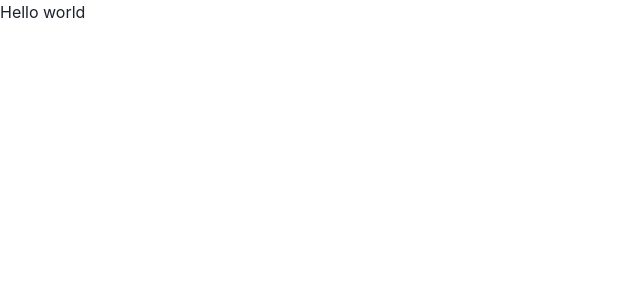
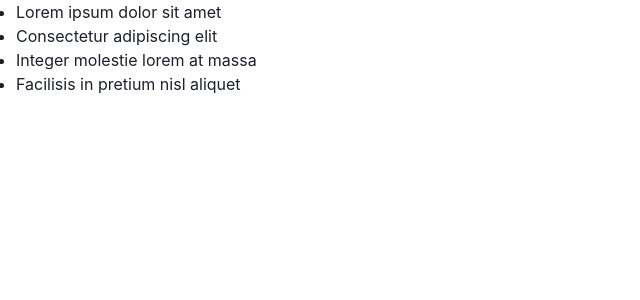
Before and after one commit to oiojin831/coding-pyramid-react, a React (Create React App) app: page / in a window 1280 px wide. Shown: the top 300 px of the page, without its empty margins (0-640 px from the left). Built offline with nearby package versions, Linux system fonts and the light colour scheme.

Commit message:
Add list

```diff
--- a/src/App.js
+++ b/src/App.js
@@ -1,6 +1,16 @@
 import React from 'react';
 import { ChakraProvider } from '@chakra-ui/react';
+import { ListItem, UnorderedList } from '@chakra-ui/react';
 
 export default function App() {
-  return <ChakraProvider>Hello world</ChakraProvider>;
+  return (
+    <ChakraProvider>
+      <UnorderedList>
+        <ListItem>Lorem ipsum dolor sit amet</ListItem>
+        <ListItem>Consectetur adipiscing elit</ListItem>
+        <ListItem>Integer molestie lorem at massa</ListItem>
+        <ListItem>Facilisis in pretium nisl aliquet</ListItem>
+      </UnorderedList>
+    </ChakraProvider>
+  );
 }
```
